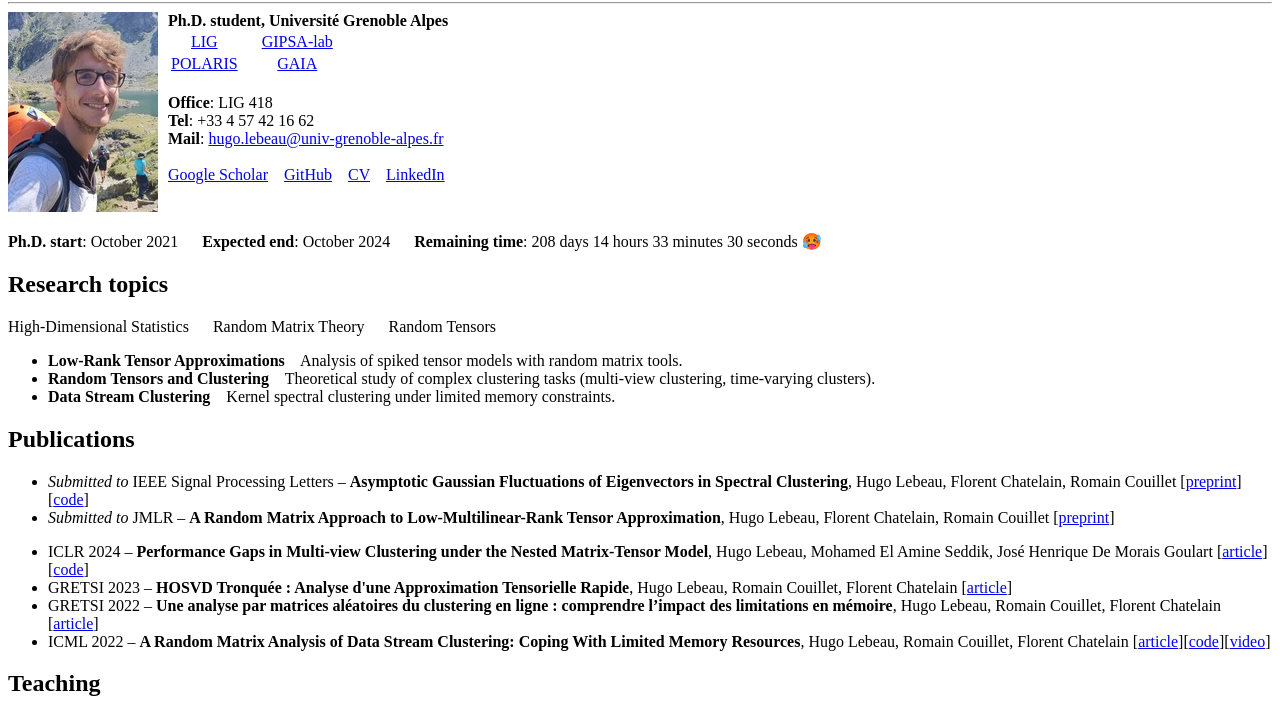
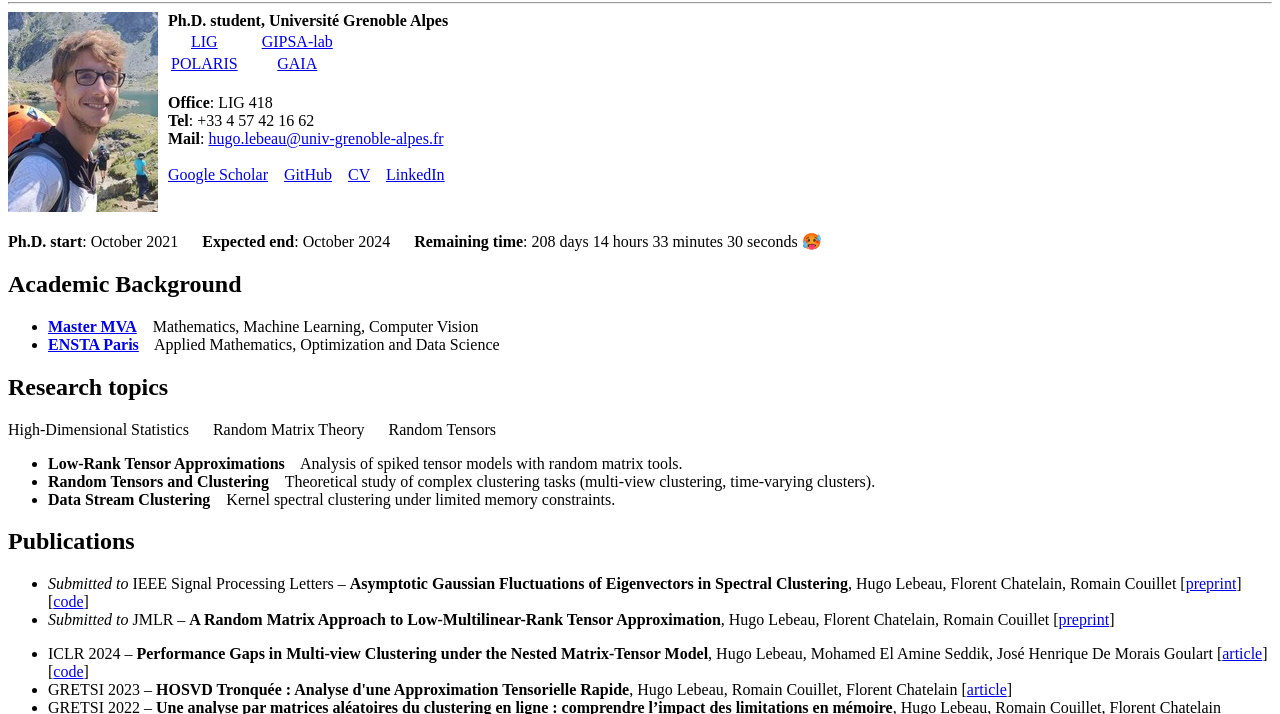
Before and after one commit to HugoLebeau/HugoLebeau.github.io, a plain HTML site: page index.html in a window 1280 px wide. Shown: the part 78-792 px from the top of the page. Drawn offline with Linux system fonts and the light colour scheme.

Commit message:
add academic background

```diff
--- a/index.html
+++ b/index.html
@@ -50,6 +50,12 @@ var x = setInterval(function(){
 
 <p><b>Ph.D. start</b>: October 2021 &emsp; <b>Expected end</b>: October 2024 &emsp; <b>Remaining time</b>: <span id="countdown"></span></p>
 
+<h2>Academic Background</h2>
+<ul>
+<li><b><a href="https://www.master-mva.com/">Master MVA</a></b> &ensp; Mathematics, Machine Learning, Computer Vision</li>
+<li><b><a href="https://www.ensta-paris.fr/">ENSTA Paris</a></b> &ensp; Applied Mathematics, Optimization and Data Science</li>
+</ul>
+
 <h2>Research topics</h2>
 High-Dimensional Statistics &emsp; Random Matrix Theory &emsp; Random Tensors
 <ul>
@@ -57,7 +63,6 @@ High-Dimensional Statistics &emsp; Random Matrix Theory &emsp; Random Tensors
 <li><b>Random Tensors and Clustering</b> &ensp; Theoretical study of complex clustering tasks (multi-view clustering, time-varying clusters).</li>
 <li><b>Data Stream Clustering</b> &ensp; Kernel spectral clustering under limited memory constraints.</li>
 </ul>
-</div>
 
 <h2>Publications</h2>
 <ul>
```
